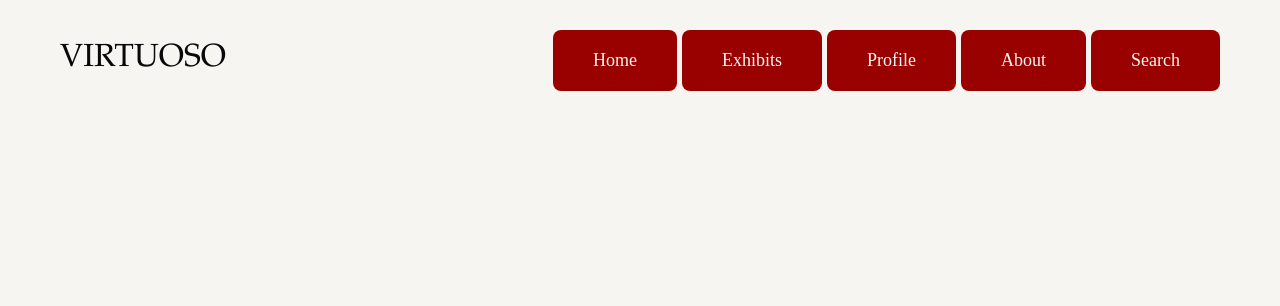
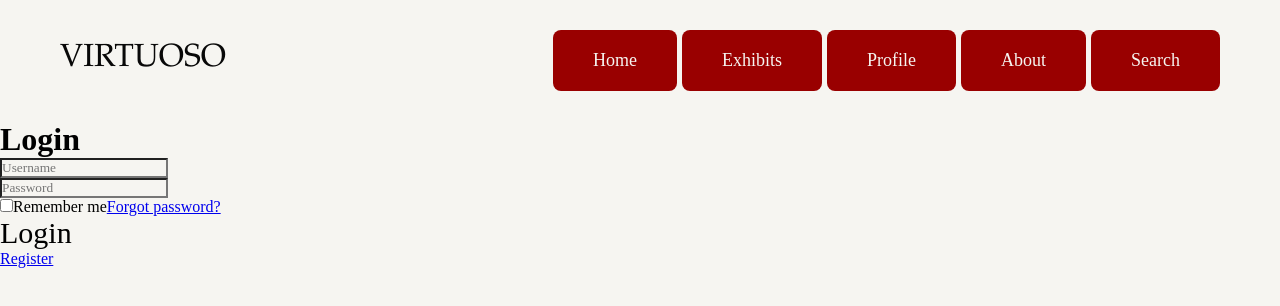
Before and after one commit to amoahy15/GenTech, a React (Create React App) app in the folder VirtuosoApp/frontend/: page /login in a window 1280 px wide. Shown: the top 306 px of the page. Built offline with nearby package versions, Linux system fonts and the light colour scheme.

Commit message:
Added loginForm.. committing for backup

```diff
--- a/VirtuosoApp/frontend/public/index.html
+++ b/VirtuosoApp/frontend/public/index.html
@@ -24,7 +24,7 @@
       work correctly both with client-side routing and a non-root public URL.
       Learn how to configure a non-root public URL by running `npm run build`.
     -->
-    <title>React App</title>
+    <title>Virtuoso</title>
   </head>
   <body>
     <noscript>You need to enable JavaScript to run this app.</noscript>
--- a/VirtuosoApp/frontend/src/App.js
+++ b/VirtuosoApp/frontend/src/App.js
@@ -3,12 +3,15 @@ import { BrowserRouter as Router, Route, Switch } from "react-router-dom";
 import AboutPage from "./components/AboutPage";
 import Home from "./components/Home";
 import ReviewPage from "./components/ReviewPage";
+import LoginPage from "./components/UserData/loginPage";
+
+
 
 function App() {
   return (
 
     <Router>
-     <div className="App">
+    <div className="App">
      <Nav/>
       <div className="Content">
       <Switch>
@@ -21,8 +24,16 @@ function App() {
         <Route path="/reviews">
           <ReviewPage/>
         </Route>
+
       </Switch>
       </div>
+    </div>
+    <div className="Users">
+      <Switch>
+        <Route path="/login">
+          <LoginPage/>
+        </Route>
+      </Switch>
     </div>
     </Router>
 
--- /dev/null
+++ b/VirtuosoApp/frontend/src/components/UserData/loginPage.js
@@ -0,0 +1,32 @@
+import React from 'react'
+
+const LoginPage = () => {
+  return (
+    <div className='wrapper'>
+      <form action="">
+        <h1>Login</h1>
+        <div>
+          <input type="text" placeholder='Username' required/>
+        </div>
+        <div>
+          <input type="password" placeholder='Password' required/>
+        </div>
+
+        <div className="remember me/ forgot password">
+          <label><input type="checkbox"/>Remember me</label>
+          <a href="#">Forgot password?</a>
+        </div>
+
+        <button type="submit">Login</button>
+
+        <div className="register">
+          <a href="#">Register</a>
+        </div>
+
+      </form>
+
+    </div>
+  )
+}
+
+export default LoginPage
```
